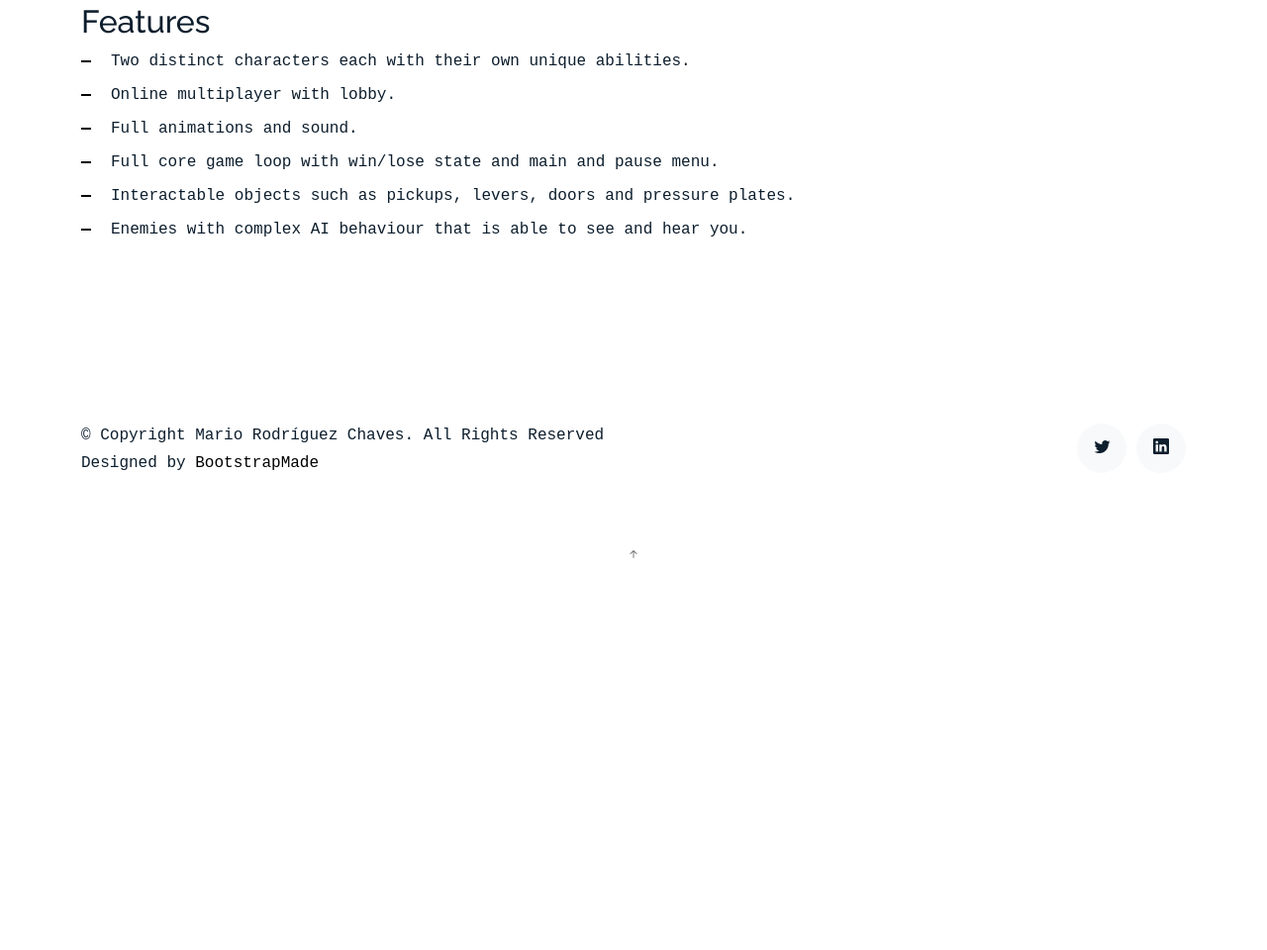
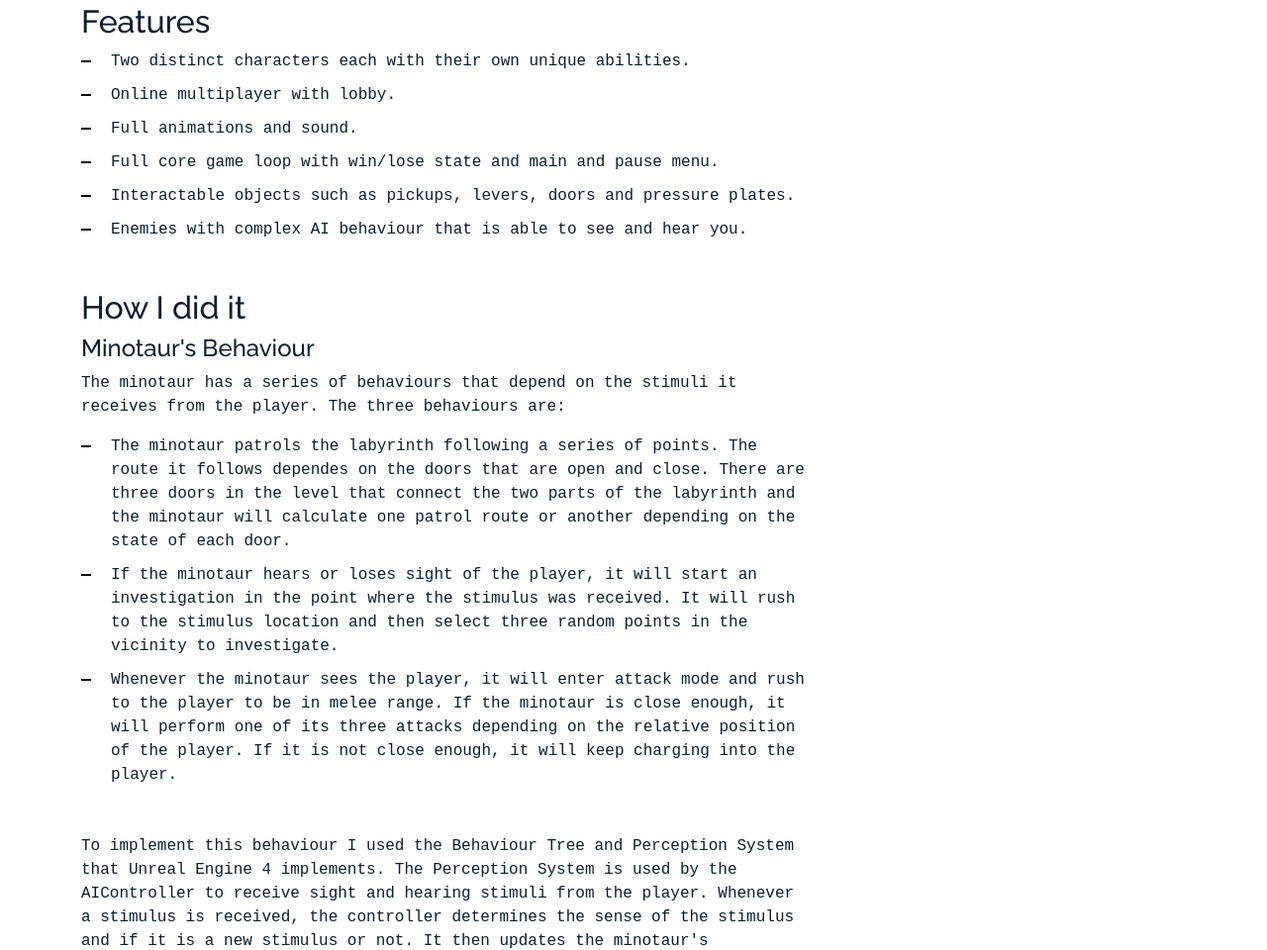
Before and after one commit to mariorod98/mariorod98.github.io, a plain HTML site: page projects/teseo_bros.html in a window 1280 px wide. Shown: the part 1041-2001 px from the top of the page at 99% size. Before the commit the page ends 1615 px from the top, so only its background shows below. Drawn offline with Linux system fonts and the light colour scheme; a web font is replaced by a local one.

Commit message:
Update teseo_bros.html

```diff
--- a/projects/teseo_bros.html
+++ b/projects/teseo_bros.html
@@ -148,6 +148,45 @@
               <li>Interactable objects such as pickups, levers, doors and pressure plates.</li>
               <li>Enemies with complex AI behaviour that is able to see and hear you.</li>
               </ul>
+
+              <h2>How I did it</h2>
+              <h4>Minotaur's Behaviour</h4>
+              <p>The minotaur has a series of behaviours that depend on the stimuli it receives
+                from the player. The three behaviours are:
+                <ul class="list-unstyled list-line mb-5">
+                  <li>The minotaur patrols the labyrinth following a series of points. The route it follows
+                    dependes on the doors that are open and close. There are three doors in the level that
+                    connect the two parts of the labyrinth and the minotaur will calculate one patrol route
+                    or another depending on the state of each door.
+                  </li>
+                  <li>If the minotaur hears or loses sight of the player, it will start an investigation
+                    in the point where the stimulus was received. It will rush to the stimulus location
+                    and then select three random points in the vicinity to investigate.
+                  </li>
+                  <li>Whenever the minotaur sees the player, it will enter attack mode and rush to the player
+                    to be in melee range. If the minotaur is close enough, it will perform one of its three
+                    attacks depending on the relative position of the player. If it is not close enough, it will
+                    keep charging into the player.
+                  </li>
+                </ul>
+                To implement this behaviour I used the Behaviour Tree and Perception System that Unreal Engine 4
+                implements. The Perception System is used by the AIController to receive sight and hearing stimuli
+                from the player. Whenever a stimulus is received, the controller determines the sense of the stimulus
+                and if it is a new stimulus or not. It then updates the minotaur's Blackboard, which stores all the
+                information needed in the Behaviour Tree.
+                <br><br>
+                The Behaviour Tree has three main branches, one for each behaviour: patrolling, investigating and attacking.
+                The attack branch is the first in the tree (therefore it is the one with the most priority) and is activated
+                whenever the minotaur sees the player. In this branch, the minotaur will first run into the player and then attack them.
+                <br><br>
+                The second branch is the investigation branch. It is activated when the minotaur loses sight of the player or when
+                it hears the player somewhere. The minotaur will then rush to the location of the stimulus and launch an investigation
+                to three points near that stimulus. These points are obtained using the Environment Query System (EQS) of Unreal.
+                <br><br>
+                Finally, the last branch of the behaviour tree is the patrolling branch. This branch does not have any condition to be
+                activated, as it is the default behaviour of the minotaur. In this branch, the minotaurs first selects the next patrol point
+                in its route and then moves to that point.
+              </p>
             </div>
           </div>
         </div>
```
